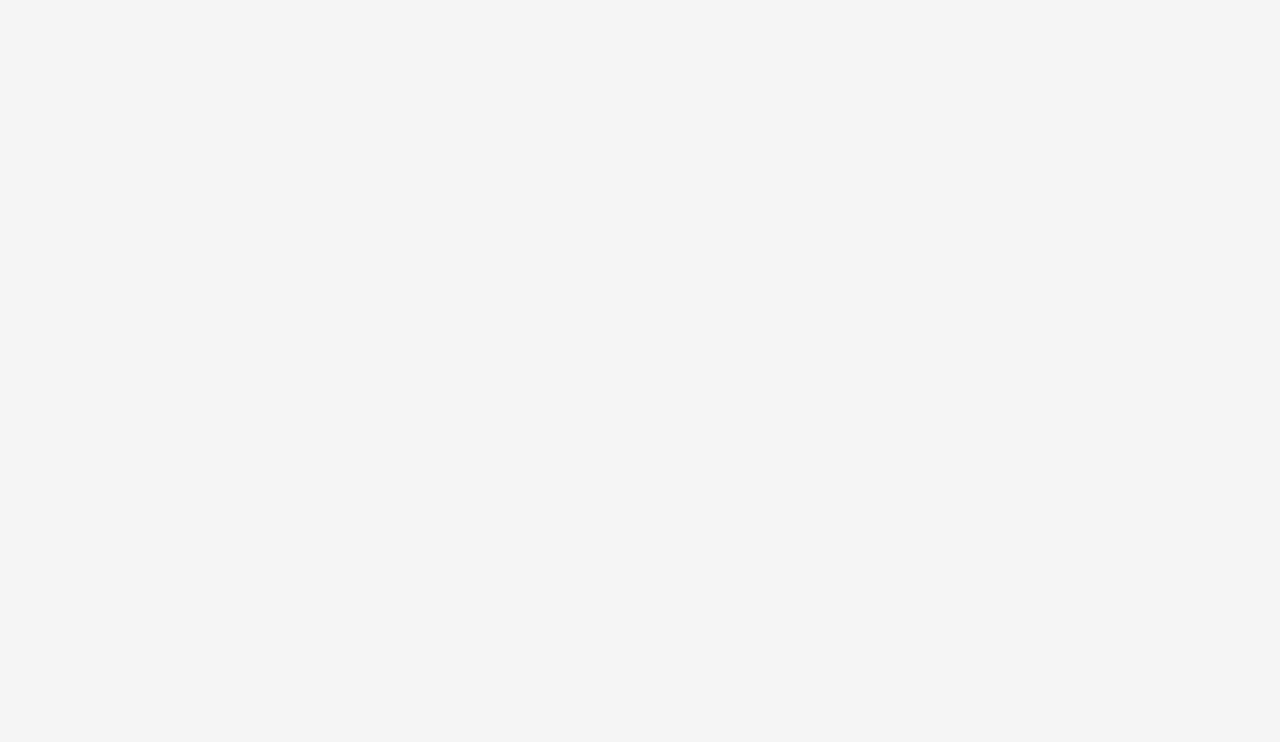
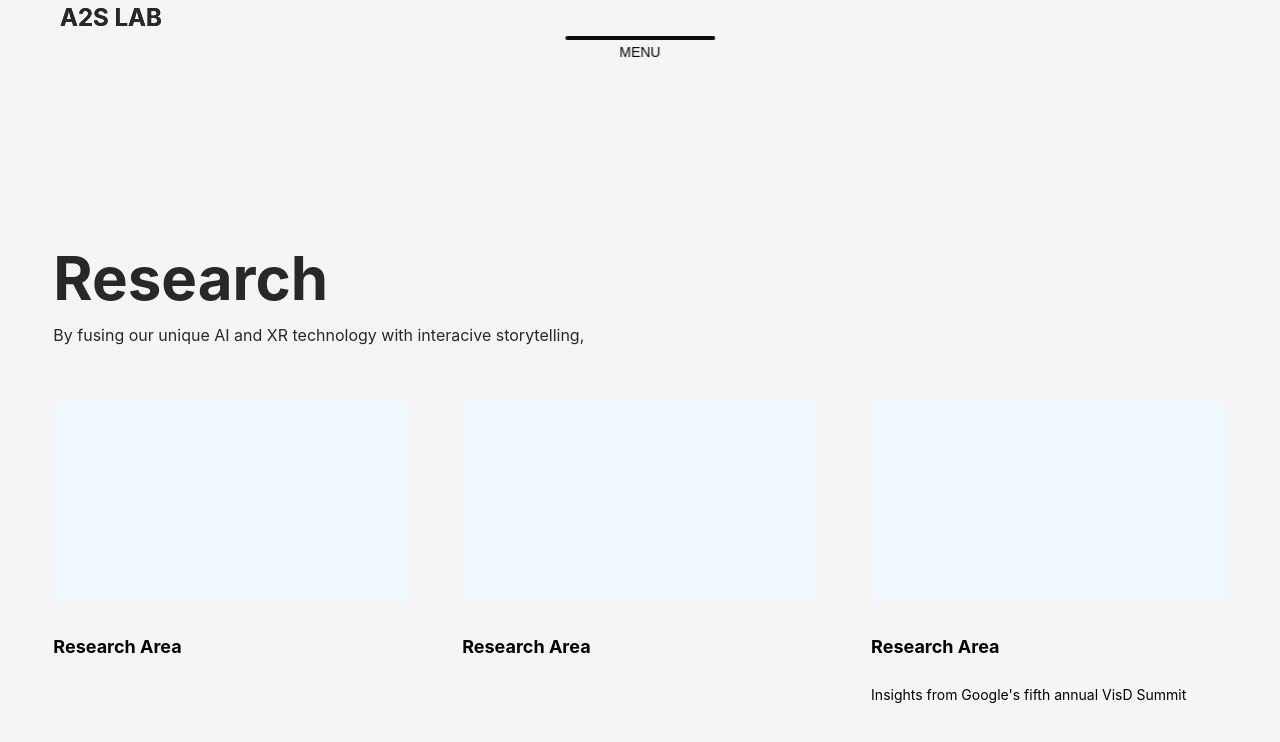
Before and after one commit to myjeong19/a2s, a React (Vite) app in the folder client/: page /research in a window 1280 px wide. Before the commit this address had no page. Shown: the top 742 px of the page. Built offline with nearby package versions, Linux system fonts and the light colour scheme; a web font is replaced by a local one.

Commit message:
Feat.목록

```diff
--- a/client/src/index.css
+++ b/client/src/index.css
@@ -13,11 +13,11 @@
   -moz-osx-font-smoothing: grayscale;
 }
 
-h3,
-a {
+h3 {
   font-family: "Roboto Mono", monospace !important;
   font-size: 18px !important;
   text-decoration: inherit;
+  color: #030001;
 }
 
 ::selection {
@@ -25,11 +25,11 @@ a {
   color: #fff;
 }
 
-/* a {
+a {
   font-weight: 500;
   color: #030001;
   text-decoration: inherit;
-} */
+}
 
 p {
   font-size: 16px;
@@ -48,7 +48,7 @@ hr {
   border: 1px solid #030001;
 }
 
-body {
+body,
   html,
   body,
   div,
--- a/client/src/main.jsx
+++ b/client/src/main.jsx
@@ -4,6 +4,7 @@ import { BrowserRouter, Routes, Route } from "react-router-dom";
 import App from "./App.jsx";
 import "./index.css";
 import Main from "./pages/main/Main";
+import Research from "./pages/research/Research";
 
 ReactDOM.createRoot(document.getElementById("root")).render(
   <React.StrictMode>
@@ -11,6 +12,7 @@ ReactDOM.createRoot(document.getElementById("root")).render(
       <Routes>
         <Route path="/" element={<Main />} />
         <Route path="/contact" element={<App />} />
+        <Route path="/research" element={<Research />} />
       </Routes>
     </BrowserRouter>
   </React.StrictMode>
--- a/client/src/pages/layouts/Gnb.jsx
+++ b/client/src/pages/layouts/Gnb.jsx
@@ -11,7 +11,8 @@ const Gnb = () => {
   };
 
   return (
-    <>
+    <div className={classes.container}>
+      <h1>A2S LAB</h1>
       <nav className={classes.gnb}>
         <button className={classes.menuContainer} onClick={onClickMenu}>
           {dropdownVisibility ? "CLOSE" : "MENU"}
@@ -25,7 +26,7 @@ const Gnb = () => {
               <a href="/">HOME</a>
             </li>
             <li>
-              <a href="/">RESEARCH</a>
+              <a href="/research">RESEARCH</a>
             </li>
             <li>
               <a href="/contact">CONTACT</a>
@@ -33,7 +34,7 @@ const Gnb = () => {
           </ul>
         </DropDown>
       </nav>
-    </>
+    </div>
   );
 };
 
--- a/client/src/pages/layouts/css/Gnb.module.css
+++ b/client/src/pages/layouts/css/Gnb.module.css
@@ -1,3 +1,15 @@
+.container {
+  width: 100%;
+  height: 80px;
+}
+
+.h1 {
+  font-size: 24px;
+  font-weight: 700;
+  position: absolute;
+  left: 60px;
+}
+
 .gnb {
   position: fixed;
   left: 50%;
--- a/client/src/pages/main/Main.jsx
+++ b/client/src/pages/main/Main.jsx
@@ -4,7 +4,6 @@ import Gnb from "../layouts/Gnb";
 const Main = () => {
   return (
     <div className={classes.home}>
-      <h1 className={classes.h1}>A2S LAB</h1>
       <Gnb />
       <div className={classes.main}>
         <div className={classes.title}>A2S</div>
--- a/client/src/pages/main/css/Main.module.css
+++ b/client/src/pages/main/css/Main.module.css
@@ -1,7 +1,8 @@
 .home {
-  padding: 0 52px;
+  margin-left: max(4.1666666667vw, 32px);
+  margin-right: max(4.1666666667vw, 32px);
   box-sizing: border-box;
-  width: 100%;
+  max-width: 1920px;
 }
 
 .header {
@@ -12,7 +13,7 @@
   position: relative;
 }
 
-.h1 {
+h1 {
   font-size: 24px;
   font-weight: 700;
   position: absolute;
--- /dev/null
+++ b/client/src/pages/research/Research.jsx
@@ -0,0 +1,53 @@
+import classes from "./css/Research.module.css";
+import Gnb from "../layouts/Gnb";
+import { Link } from "react-router-dom";
+
+const Research = () => {
+  return (
+    <div className={classes.home}>
+      <h1 className={classes.h1}>A2S LAB</h1>
+      <Gnb />
+      <div className={classes.gap}></div>
+      <div className={classes.top}>
+        <div className={classes.title}>Research</div>
+        <div className={classes.article}>
+          <p>
+            By fusing our unique AI and XR technology with interacive
+            storytelling,
+          </p>
+        </div>
+      </div>
+      <div className={classes.container}>
+        <div className={classes.row}>
+          <Link to="/research/1" className={classes.item}>
+            <div className={classes.feature}>
+              <div className={classes.thum}></div>
+              <div className={classes.blogTitle}>Research Area</div>
+              <div className={classes.description}></div>
+            </div>
+          </Link>
+          <Link to="/research/2" className={classes.item}>
+            <div className={classes.feature}>
+              <div className={classes.thum}></div>
+              <div className={classes.blogTitle}>Research Area</div>
+              <div className={classes.description}></div>
+            </div>
+          </Link>
+          <Link to="/research/3" className={classes.item}>
+            <div className={classes.feature}>
+              <div className={classes.thum}></div>
+              <div className={classes.bottom}>
+                <div className={classes.blogTitle}>Research Area</div>
+                <div className={classes.description}>
+                  Insights from Google's fifth annual VisD Summit
+                </div>
+              </div>
+            </div>
+          </Link>
+        </div>
+      </div>
+    </div>
+  );
+};
+
+export default Research;
--- /dev/null
+++ b/client/src/pages/research/css/Research.module.css
@@ -0,0 +1,92 @@
+.home {
+  box-sizing: border-box;
+  max-width: 1920px;
+  height: 100%;
+  box-sizing: border-box;
+}
+
+.h1 {
+  font-size: 24px;
+  font-weight: 700;
+  position: absolute;
+  left: 60px;
+}
+
+.top {
+  display: flex;
+  flex-direction: column;
+  margin-left: max(4.1666666667vw, 32px);
+  margin-right: max(4.1666666667vw, 32px);
+}
+
+.article {
+  display: flex;
+  flex-direction: column;
+}
+
+.article p {
+  font-size: 16px;
+}
+
+.title {
+  font-size: 60px;
+  font-weight: 700;
+  margin-top: max(4.1666666667vw, 32px);
+}
+
+.gap {
+  height: 100px;
+}
+
+.container {
+  display: flex;
+  margin-left: max(4.1666666667vw, 32px);
+  margin-right: max(4.1666666667vw, 32px);
+  margin-top: max(4.1666666667vw, 32px);
+  margin-bottom: max(4.1666666667vw, 32px);
+}
+
+.row {
+  max-width: 1920px;
+  width: 100%;
+  display: flex;
+  flex-wrap: nowrap;
+  gap: max(4.1666666667vw, 32px);
+}
+
+.item {
+  display: flex;
+  flex-basis: 33.3333333333%;
+  width: 33.3333333333%;
+  align-items: flex-start;
+  justify-content: center;
+}
+
+.feature {
+  width: 100%;
+  display: flex;
+  flex-direction: column;
+  gap: 32px;
+}
+
+.thum {
+  width: 100%;
+  aspect-ratio: 1.77778 / 1;
+  object-fit: cover;
+  background-color: aliceblue;
+}
+
+.bottom {
+  display: flex;
+  flex-direction: column;
+  gap: 24px;
+}
+
+.blogTitle {
+  font-size: 18px;
+  font-weight: 700;
+}
+
+.description {
+  font-size: 14px;
+}
```
Also changed, not shown: client/src/pages/research/ResearchDetail.jsx (added, +7 -0 lines), client/src/pages/research/css/ResearchDetail.module.css (added).
